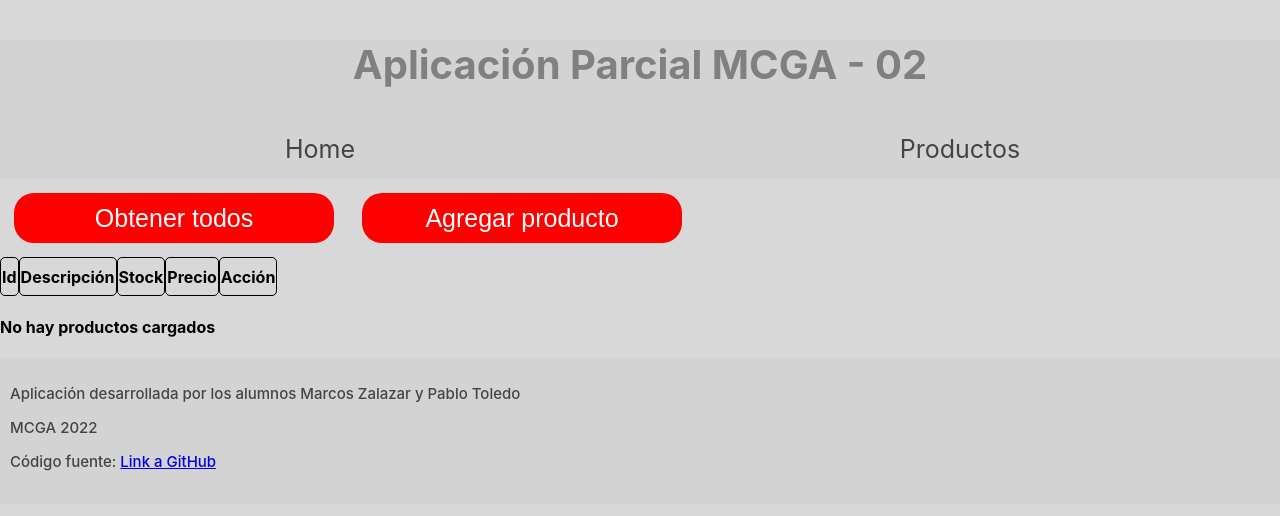
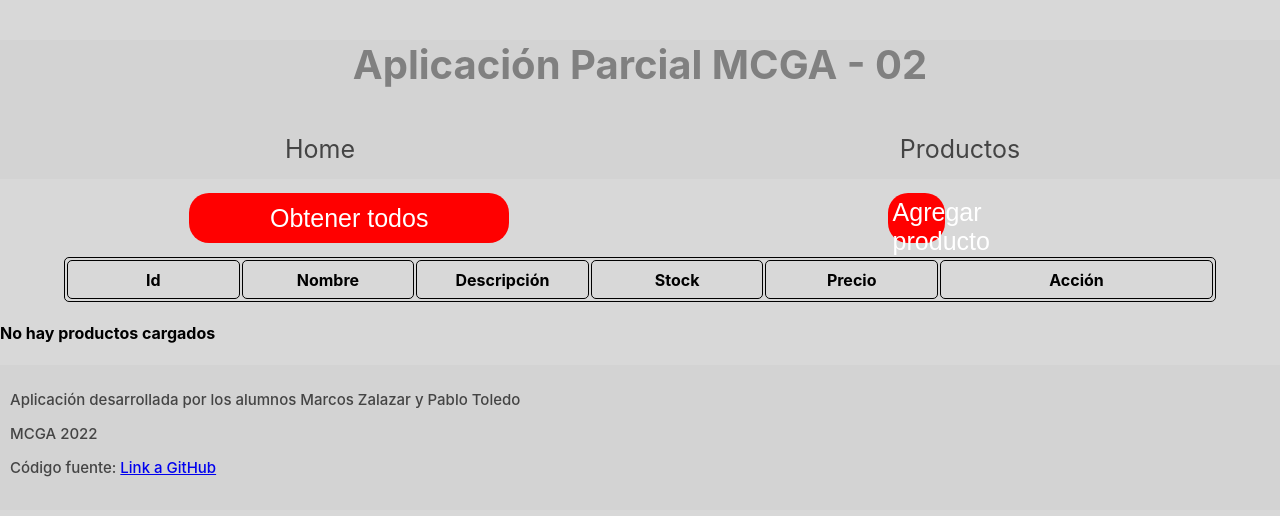
Before and after one commit to mzalazar1/MCGA-2022-PARCIAL-02, a React (Create React App) app: page /productos in a window 1280 px wide. Shown: the top 516 px of the page. Built offline with nearby package versions, Linux system fonts and the light colour scheme.

Commit message:
MCGA-p18: edit product with redux in state

```diff
--- a/src/Components/Table/Table.module.css
+++ b/src/Components/Table/Table.module.css
@@ -16,3 +16,11 @@ td {
     border-radius: 5px;
     margin: 0;
 }
+.tdDatos,
+.thDatos {
+    width: 125px;
+}
+.tdBotones,
+.thBotones {
+    width: 200px;
+}
--- a/src/Components/Table/table.jsx
+++ b/src/Components/Table/table.jsx
@@ -16,12 +16,12 @@ const Tabla = () => {
 
                 <tbody>
                     <tr>
-                        <td>{product.id}</td>
-                        <td>{product.name}</td>
-                        <td>{product.price}</td>
-                        <td>{product.stock}</td>
-                        <td>{product.description}</td>
-                        <td>
+                        <td className={styles.tdDatos}>{product.id}</td>
+                        <td className={styles.tdDatos}>{product.name}</td>
+                        <td className={styles.tdDatos}>{product.price}</td>
+                        <td className={styles.tdDatos}>{product.stock}</td>
+                        <td className={styles.tdDatos}>{product.description}</td>
+                        <td className={styles.tdBotones}>
                           <Link to={`/edit/${product.id}`}>
                           <Boton
                                 tipo='editProd'
--- a/src/Components/Table/tableHead.jsx
+++ b/src/Components/Table/tableHead.jsx
@@ -1,14 +1,19 @@
+import styles from './Table.module.css'
+
 const TablaCabecera = () => {
     return(
-        <thead>
-            <tr>
-                <th>Id</th>
-                <th>Descripción</th>
-                <th>Stock</th>
-                <th>Precio</th>
-                <th>Acción</th>
-            </tr>
-        </thead>
+        <table>
+            <thead>
+                <tr>
+                    <th className={styles.thDatos}>Id</th>
+                    <th className={styles.thDatos}>Nombre</th>
+                    <th className={styles.thDatos}>Descripción</th>
+                    <th className={styles.thDatos}>Stock</th>
+                    <th className={styles.thDatos}>Precio</th>
+                    <th className={styles.thBotones}>Acción</th>
+                </tr>
+            </thead>
+        </table>
     );
 
 }
--- a/src/Screens/FormEdit/index.js
+++ b/src/Screens/FormEdit/index.js
@@ -1,6 +1,7 @@
 import { useEffect, useState } from "react";
 import { useDispatch, useSelector } from "react-redux";
 import { Link, useNavigate, useParams } from "react-router-dom";
+import Boton from "../../Components/SharedComponents/Boton";
 import { editProd } from '../../redux/Productos/prod.actions';
 
 const EditProd = () => {
@@ -9,23 +10,17 @@ const EditProd = () => {
   const dispatch = useDispatch();
   const products = useSelector((state) => state.Reduc.products);
   const currentId = useParams();
-  //setTodos(products.filter((prod) => prod.id !== id))
 
-  const prodChangeHandler = (event) => {
-    setSelectedProd({ ...selectedProd, name: event.target.value.name });
-  };
   const navigate = useNavigate();
   const onSubmitHandler = () => {
     dispatch(editProd(selectedProd));
-    navigate("/");
+    navigate("/productos");
   };
 
   useEffect(() => {
     const prodDetail = products.filter(prod => prod.id === currentId.id);
-    console.log(prodDetail)
-    setSelectedProd(prodDetail);
-    console.log("selectedprod: ",selectedProd)
-  }, [currentId, products]);
+    setSelectedProd(prodDetail[0]);
+  }, [currentId]);
 
   return (
     <div>
@@ -33,7 +28,7 @@ const EditProd = () => {
         <label>Nombre:</label>
         <input
           type="text"
-          onChange={prodChangeHandler}
+          onChange = {(e) => setSelectedProd({...selectedProd, name: e.target.value})}
           value={selectedProd.name}
           name="name"
           placeholder="Enter Name"
@@ -41,7 +36,7 @@ const EditProd = () => {
         <label>Precio:</label>
         <input
           type="text"
-          //onChange={prodChangeHandler}
+          onChange = {(e) => setSelectedProd({...selectedProd, price: e.target.value})}
           value={selectedProd.price}
           name="price"
           placeholder="Ingrese el precio"
@@ -49,7 +44,7 @@ const EditProd = () => {
         <label>Stock:</label>
         <input
           type="text"
-          //onChange={prodChangeHandler}
+          onChange = {(e) => setSelectedProd({...selectedProd, stock: e.target.value})}
           value={selectedProd.stock}
           name="stock"
           placeholder="Ingrese el stock"
@@ -57,19 +52,14 @@ const EditProd = () => {
         <label>Descripcion:</label>
         <input
           type="text"
-          //onChange={prodChangeHandler}
+          onChange = {(e) => setSelectedProd({...selectedProd, description: e.target.value})}
           value={selectedProd.description}
           name="description"
           placeholder="Ingrese la descripcion"
         />
-      <button type="submit">
-        Submit
-      </button>
-      <Link
-        to="/"
-      >
-        Cancel
-      </Link>
+        <Boton
+          tipo='prodABM'
+          texto='Guardar' />
     </form>
     </div>
   );
--- a/src/Screens/Productos/index.js
+++ b/src/Screens/Productos/index.js
@@ -15,6 +15,7 @@ const Productos = () => {
     return (
         <div>
         <HeaderSection />
+        <div className={styles.botProd}>
             <Boton
                 tipo='prodABM'
                 texto='Obtener todos' />
@@ -23,6 +24,7 @@ const Productos = () => {
                     tipo='prodABM'
                     texto='Agregar producto' />
             </Link>
+        </div>
         <TablaCabecera />
         <Tabla />
         <FooterSection />
```
Lines whose indentation alone changed are shown as unchanged.
